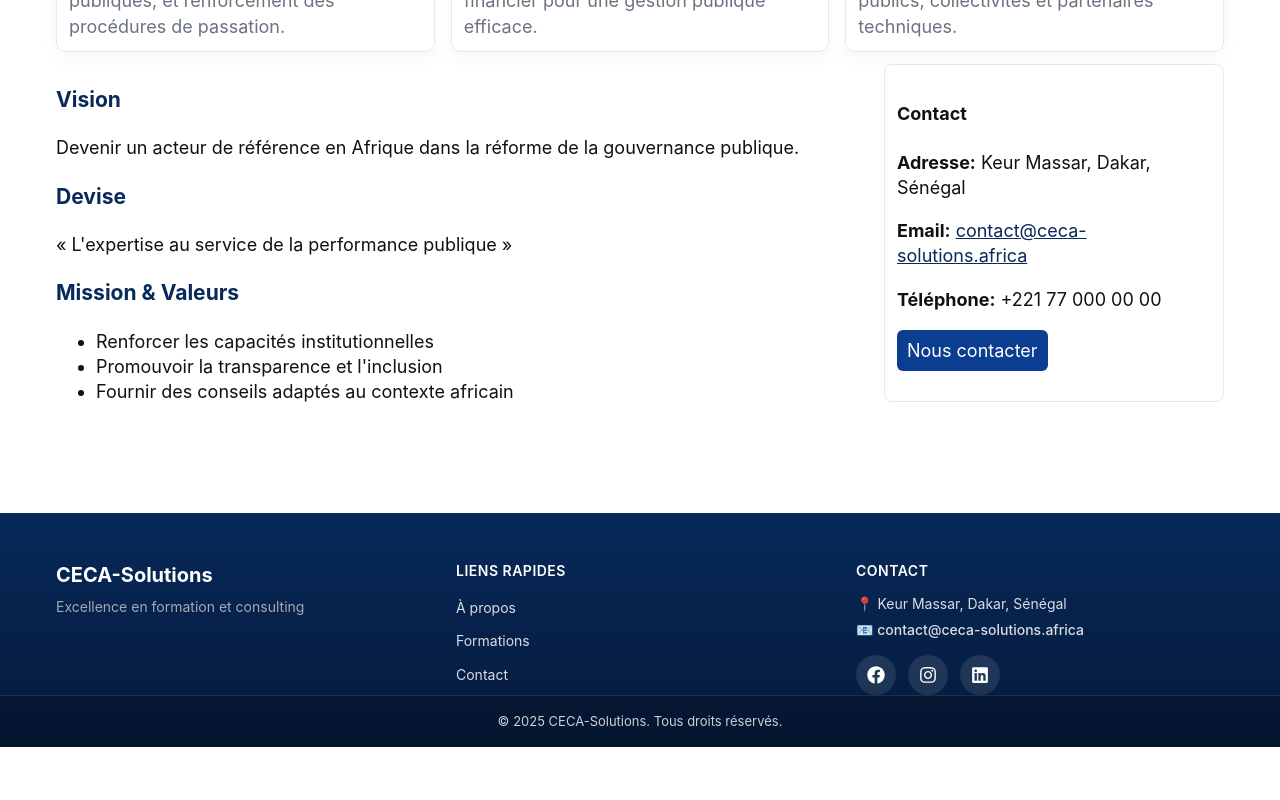
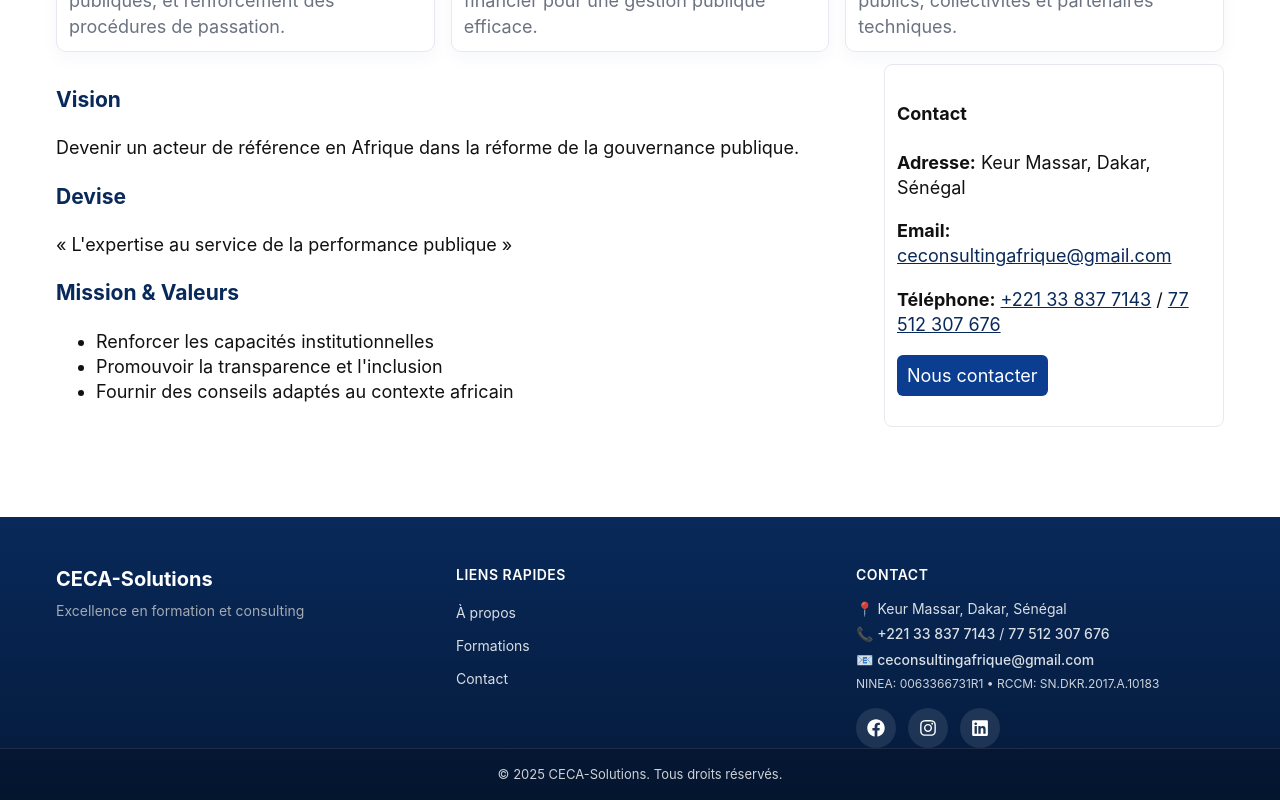
Before and after one commit to NDIAYE-dotcom/ceca-platform, a React (Vite) app: page /a-propos in a window 1280 px wide. Shown: the part 710-1510 px from the top of the page. Before the commit the page ends 1457 px from the top, so only its background shows below. Built offline with nearby package versions, Linux system fonts and the light colour scheme.

Commit message:
change numeros

```diff
--- a/src/components/Footer.jsx
+++ b/src/components/Footer.jsx
@@ -29,7 +29,9 @@
         <div className="footer-section footer-contact">
           <h4>Contact</h4>
           <p>📍 Keur Massar, Dakar, Sénégal</p>
-          <p><a href="mailto:contact@ceca-solutions.africa">📧 contact@ceca-solutions.africa</a></p>
+          <p><a href="tel:+221338377143">📞 +221 33 837 7143</a> / <a href="tel:77512307676">77 512 307 676</a></p>
+          <p><a href="mailto:ceconsultingafrique@gmail.com">📧 ceconsultingafrique@gmail.com</a></p>
+          <p style={{fontSize:'12px', opacity:'0.8'}}>NINEA: 0063366731R1 • RCCM: SN.DKR.2017.A.10183</p>
           <div className="footer-socials">
             {socials.map(s => {
               const Icon = s.icon
--- a/src/pages/APropos.jsx
+++ b/src/pages/APropos.jsx
@@ -72,8 +72,8 @@
           <aside className="contact-card">
             <h4>Contact</h4>
             <p><strong>Adresse:</strong> Keur Massar, Dakar, Sénégal</p>
-            <p><strong>Email:</strong> <a href="mailto:contact@ceca-solutions.africa">contact@ceca-solutions.africa</a></p>
-            <p><strong>Téléphone:</strong> +221 77 000 00 00</p>
+            <p><strong>Email:</strong> <a href="mailto:ceconsultingafrique@gmail.com">ceconsultingafrique@gmail.com</a></p>
+            <p><strong>Téléphone:</strong> <a href="tel:+221338377143">+221 33 837 7143</a> / <a href="tel:77512307676">77 512 307 676</a></p>
             <p><a href="/contact" className="btn">Nous contacter</a></p>
           </aside>
         </div>
--- a/src/pages/Contact.jsx
+++ b/src/pages/Contact.jsx
@@ -31,7 +31,7 @@
 
     try{
       // fallback to mailto
-      const mailto = `mailto:contact@ceca-solutions.africa?subject=${encodeURIComponent(form.subject || 'Contact via site')}&body=${encodeURIComponent(`Nom: ${form.name}\nOrganisation: ${form.organisation}\n\n${form.message}`)}`
+      const mailto = `mailto:ceconsultingafrique@gmail.com?subject=${encodeURIComponent(form.subject || 'Contact via site')}&body=${encodeURIComponent(`Nom: ${form.name}\nOrganisation: ${form.organisation}\n\n${form.message}`)}`
       window.location.href = mailto
       setSuccess('Redirection vers votre client mail.')
     }catch(e){
@@ -49,8 +49,10 @@
         <div className="contact-info">
           <p><strong>CECA-Solutions</strong></p>
           <p>Keur Massar, Dakar, Sénégal</p>
-          <p>Email: <a href="mailto:contact@ceca-solutions.africa">contact@ceca-solutions.africa</a></p>
-          <p>Téléphone: +221 77 000 00 00</p>
+          <p>Email: <a href="mailto:ceconsultingafrique@gmail.com">ceconsultingafrique@gmail.com</a></p>
+          <p>Téléphone: <a href="tel:+221338377143">+221 33 837 7143</a> / <a href="tel:77512307676">77 512 307 676</a></p>
+          <p style={{fontSize:'14px'}}><strong>NINEA:</strong> 0063366731R1</p>
+          <p style={{fontSize:'14px'}}><strong>RCCM:</strong> SN.DKR.2017.A.10183</p>
           <p>Suivez-nous : <a href="#">LinkedIn</a> • <a href="#">Twitter</a> • <a href="#">Facebook</a></p>
         </div>
 
```
